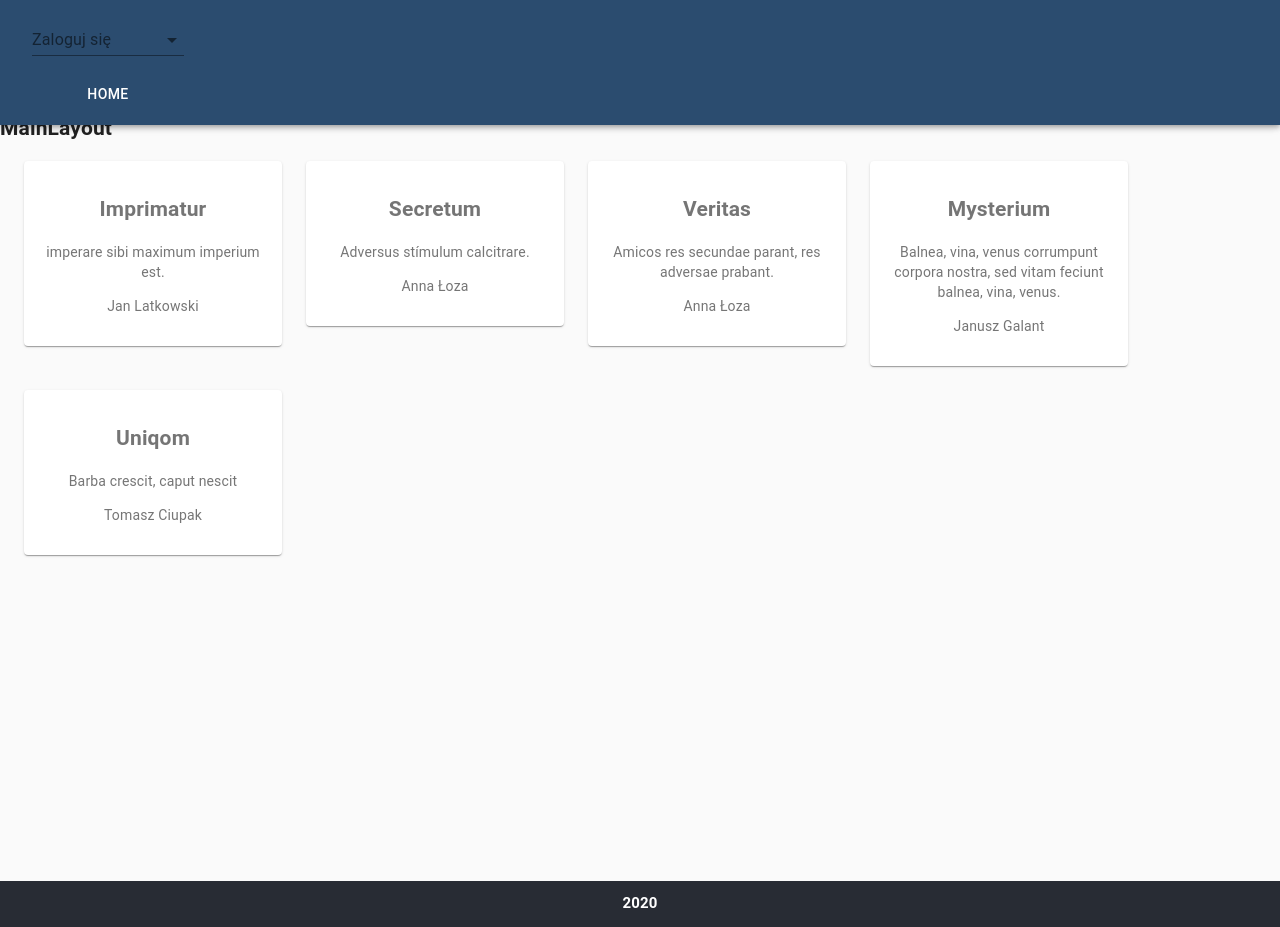
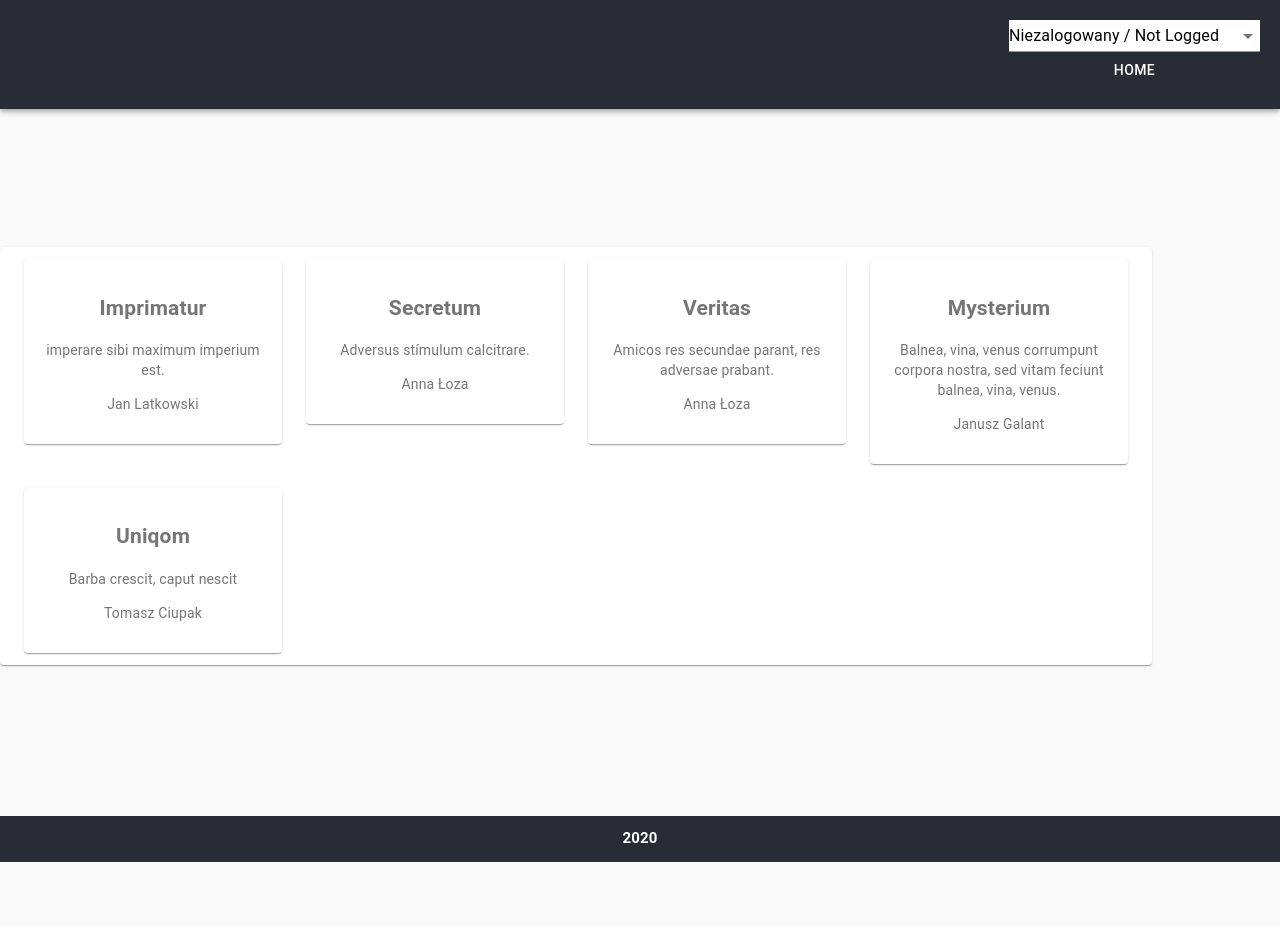
Before and after one commit to lukas1474/bulletin_board, a React (Create React App) app: page / in a window 1280 px wide. After the commit the page ends 862 px from the top, so only its background shows below. Built offline with nearby package versions, Linux system fonts and the light colour scheme.

Commit message:
add few styles and map users from state

```diff
--- a/src/components/layout/Header/Header.js
+++ b/src/components/layout/Header/Header.js
@@ -13,14 +13,14 @@ import styles from './Header.module.scss';
 const Component = ({ className, changeUserDispatch }) => {
   return (
     <div className={clsx(className, styles.header)}>
-      <AppBar className={styles.appBar}>
-        <Container maxWidth='lg'>
+      <Container maxWidth='lg'>
+        <AppBar className={styles.appBar}>
           <Toolbar disableGutters>
-            <PageNav changeUserDispatch = {changeUserDispatch} />
+            <PageNav changeUserDispatch={changeUserDispatch} />
           </Toolbar>
-        </Container>
-      </AppBar>
-    </div>
+        </AppBar>
+      </Container>
+    </div >
   );
 };
 
--- a/src/components/layout/Header/Header.module.scss
+++ b/src/components/layout/Header/Header.module.scss
@@ -1,8 +1,6 @@
 @import '../../../styles/settings.scss';
 
 .header {
-  background-color: grey;
-
   min-height: 12vh;
   display: flex;
   flex-direction: column;
@@ -13,6 +11,6 @@
   text-align: center;
 }
 
-// .appBar {
-//   background-color: #282c34;
-// }
+.appBar {
+  background-color:  #282c34;
+}
--- a/src/components/layout/MainLayout/MainLayout.js
+++ b/src/components/layout/MainLayout/MainLayout.js
@@ -16,7 +16,6 @@ const Component = ({ className, children, changeUser }) => {
   return (
     <div className={clsx(className, styles.root)}>
       <Header changeUserDispatch={changeUser} />
-      <h2>MainLayout</h2>
       {children}
       <Footer />
     </div>
@@ -30,7 +29,6 @@ Component.propTypes = {
 };
 
 const mapStateToProps = state => ({
-  // someProp: reduxSelector(state),
 });
 
 const mapDispatchToProps = dispatch => ({
@@ -40,7 +38,6 @@ const mapDispatchToProps = dispatch => ({
 const Container = connect(mapStateToProps, mapDispatchToProps)(Component);
 
 export {
-  // Component as MainLayout,
   Container as MainLayout,
   Component as MainLayoutComponent,
 };
--- a/src/components/layout/PageNav/PageNav.js
+++ b/src/components/layout/PageNav/PageNav.js
@@ -2,16 +2,14 @@ import React from 'react';
 import PropTypes from 'prop-types';
 
 import { NavLink } from 'react-router-dom';
-import Button from '@material-ui/core/Button';
+import { getAll } from '../../../redux/userRedux';
+import { connect } from 'react-redux';
 
 import clsx from 'clsx';
-
 import styles from './PageNav.module.scss';
 
+import Button from '@material-ui/core/Button';
 import { makeStyles } from '@material-ui/core/styles';
-import InputLabel from '@material-ui/core/InputLabel';
-// import MenuItem from '@material-ui/core/MenuItem';
-// import ListSubheader from '@material-ui/core/ListSubheader';
 import FormControl from '@material-ui/core/FormControl';
 import Select from '@material-ui/core/Select';
 
@@ -22,36 +20,43 @@ const useStyles = makeStyles((theme) => ({
   },
 }));
 
-const Component = ({ className, changeUserDispatch }) => {
+const Component = ({ className, changeUserDispatch, users }) => {
   const classes = useStyles();
 
   return (
-    <div className={clsx(className, styles.root)}>
+    <div className={clsx(className, styles.component)}>
       <FormControl className={classes.formControl}>
-        <InputLabel htmlFor="grouped-native-select">Zaloguj się</InputLabel>
-        <Select native defaultValue="" onChange={changeUserDispatch} id="grouped-native-select">
-          <option aria-label="None" value="" />
+        <Select native defaultValue="" onChange={changeUserDispatch} id="grouped-native-select" className={styles.option}>
           <optgroup label="Użytkownicy">
-            <option value={1}>Niezalogowany</option>
-            <option value={2}>Jan Latkowski</option>
-            <option value={3}>Anna Łoza</option>
-            <option value={4}>Administrator</option>
+            {users && users.map(user => (
+              <option value={1} key={user.id} active={user.active} >
+                {user.name} / {user.role}
+              </option>
+            ))}
           </optgroup>
         </Select>
+        <nav>
+          <Button className={styles.link} component={NavLink} exact to={`${process.env.PUBLIC_URL}/`} activeClassName='active'>Home</Button>
+        </nav>
       </FormControl>
-      <nav className={clsx(className, styles.component)}>
-        <Button className={styles.link} component={NavLink} exact to={`${process.env.PUBLIC_URL}/`} activeClassName='active'>Home</Button>
-      </nav>
     </div>
   );
 };
 
 Component.propTypes = {
   className: PropTypes.string,
-  changeUserDispatch: PropTypes.func.isRequired,
+  changeUserDispatch: PropTypes.func,
+  users: PropTypes.string,
 };
 
+const mapStateToProps = state => ({
+  users: getAll(state),
+});
+
+const Container = connect(mapStateToProps)(Component);
+
 export {
-  Component as PageNav,
+  Container as PageNav,
+  // Component as PageNav,
   Component as PageNavComponent,
 };
--- a/src/components/layout/PageNav/PageNav.module.scss
+++ b/src/components/layout/PageNav/PageNav.module.scss
@@ -1,10 +1,15 @@
 @import '../../../styles/settings.scss';
 
 .component {
-  padding: $base-size 0;
+  padding: $base-size;
   margin-left: auto;
 }
 
+.option {
+  color: black;
+  background-color: white;
+}
+
 .link {
-  color: inherit;
+  color: white;
 }
--- a/src/components/views/Dashboard/Dashboard.js
+++ b/src/components/views/Dashboard/Dashboard.js
@@ -8,7 +8,7 @@ import clsx from 'clsx';
 import { connect } from 'react-redux';
 // import { reduxSelector, reduxActionCreator } from '../../../redux/exampleRedux.js';
 
-// import styles from './Dashboard.module.scss';
+import styles from './Dashboard.module.scss';
 
 import Container from '@material-ui/core/Container';
 import Paper from '@material-ui/core/Paper';
@@ -27,9 +27,9 @@ const useStyles = makeStyles((theme) => ({
 
 const Component = ({ className, children, posts }) => {
   const classes = useStyles();
-
   return (
-    <div className={clsx(className, classes.root)}>
+    <div className={clsx(className, styles.root)}>
+      <Paper className={clsx(className, styles.component)}>
         <Container maxWidth='lg'>
           <Grid container spacing={3}>
             {posts && posts.map(post => (
@@ -44,6 +44,7 @@ const Component = ({ className, children, posts }) => {
             {children}
           </Grid>
         </Container>
+      </Paper>
     </div>
   );
 };
--- a/src/redux/userRedux.js
+++ b/src/redux/userRedux.js
@@ -1,5 +1,6 @@
 /* selectors */
-// export const getAll = ({posts}) => posts.data;
+export const getAll = ({users}) => users.data;
+export const getActive = ({users}) => users.active;
 
 /* action name creator */
 const reducerName = 'users';
@@ -20,6 +21,7 @@ export const reducer = (statePart = [], action = {}) => {
       console.log(action);
       return {
         ...statePart,
+        active: action.payload,
       };
     }
     default:
```
Lines whose indentation alone changed are shown as unchanged.
